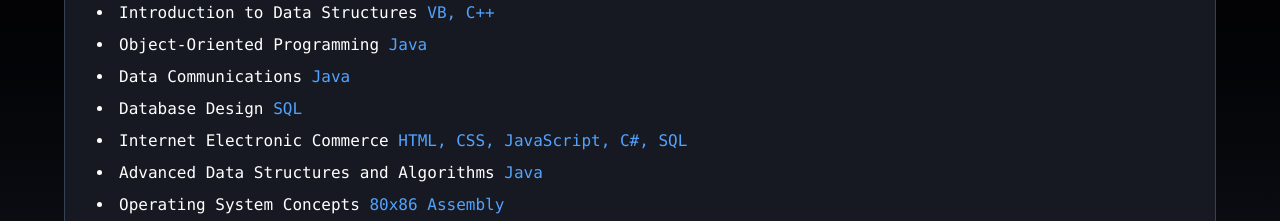
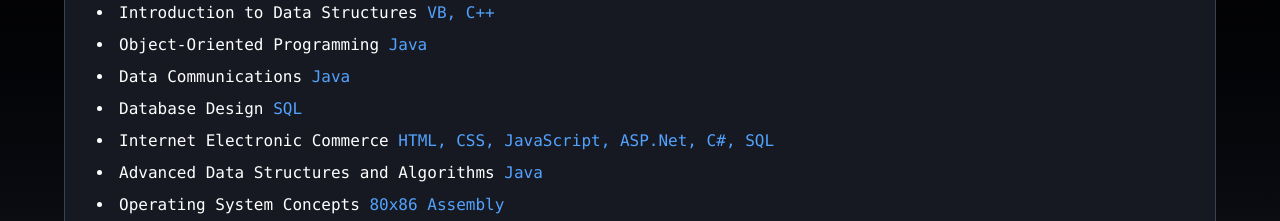
Before and after one commit to 4amogelangkotu/agkotu-portfolio, a React (Vite) app: page / in a window 1280 px wide. Shown: the part 1100-1321 px from the top of the page. Built offline with nearby package versions, Linux system fonts and the light colour scheme.

Commit message:
Add ASP.Net to Internet Electronic Commerce course

```diff
--- a/src/components/sections/Education.tsx
+++ b/src/components/sections/Education.tsx
@@ -30,7 +30,7 @@ export default function Education() {
                         <li>Object-Oriented Programming <span className="text-blue-400">Java</span></li>
                         <li>Data Communications <span className="text-blue-400">Java</span></li>
                         <li>Database Design <span className="text-blue-400">SQL</span></li>
-                        <li>Internet Electronic Commerce <span className="text-blue-400">HTML, CSS, JavaScript, C#, SQL</span></li>
+                        <li>Internet Electronic Commerce <span className="text-blue-400">HTML, CSS, JavaScript, ASP.Net, C#, SQL</span></li>
                         <li>Advanced Data Structures and Algorithms <span className="text-blue-400">Java</span></li>
                         <li>Operating System Concepts <span className="text-blue-400">80x86 Assembly</span></li>
                         <li>Introduction to Software Engineering <span className="text-blue-400">Software Design</span></li>
```
